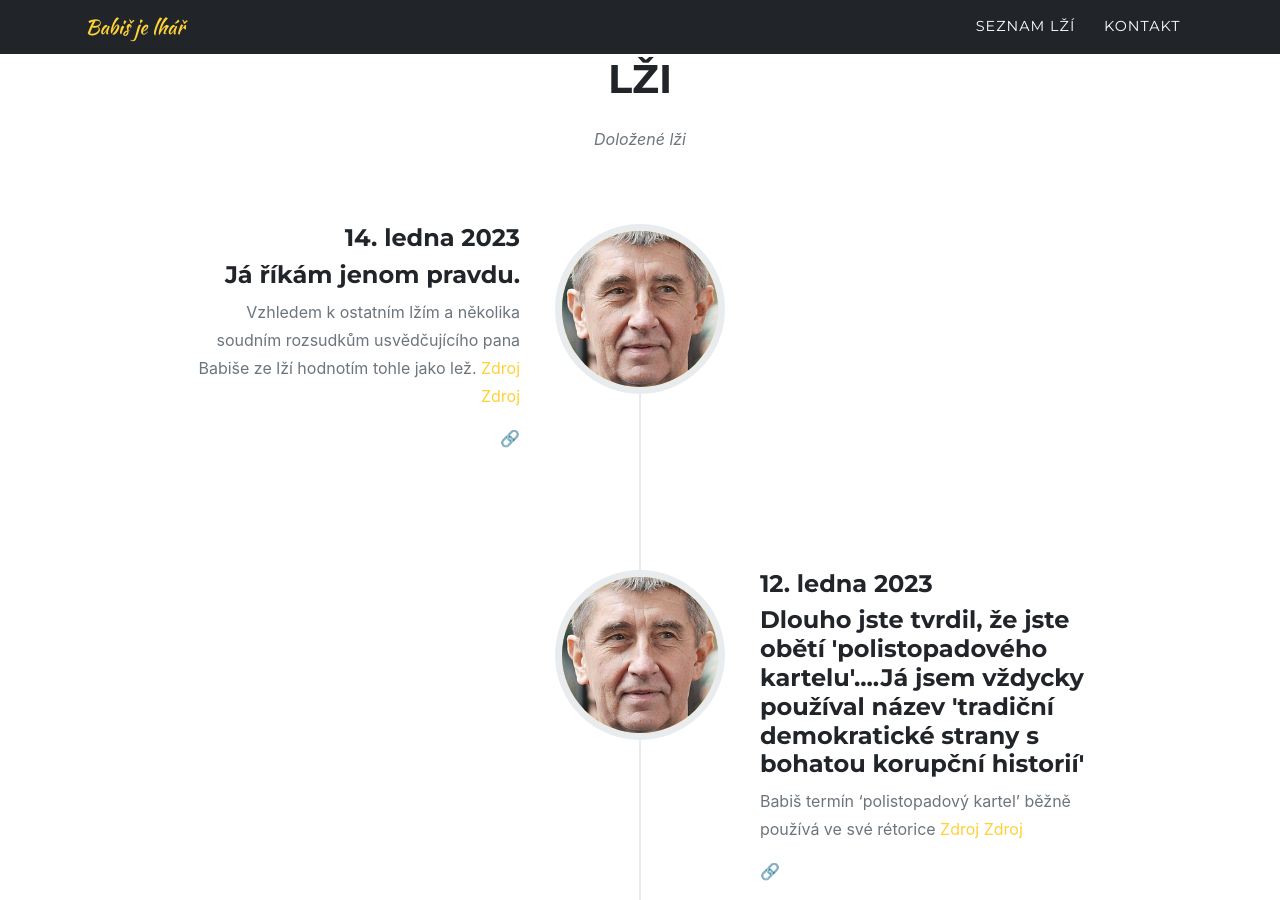
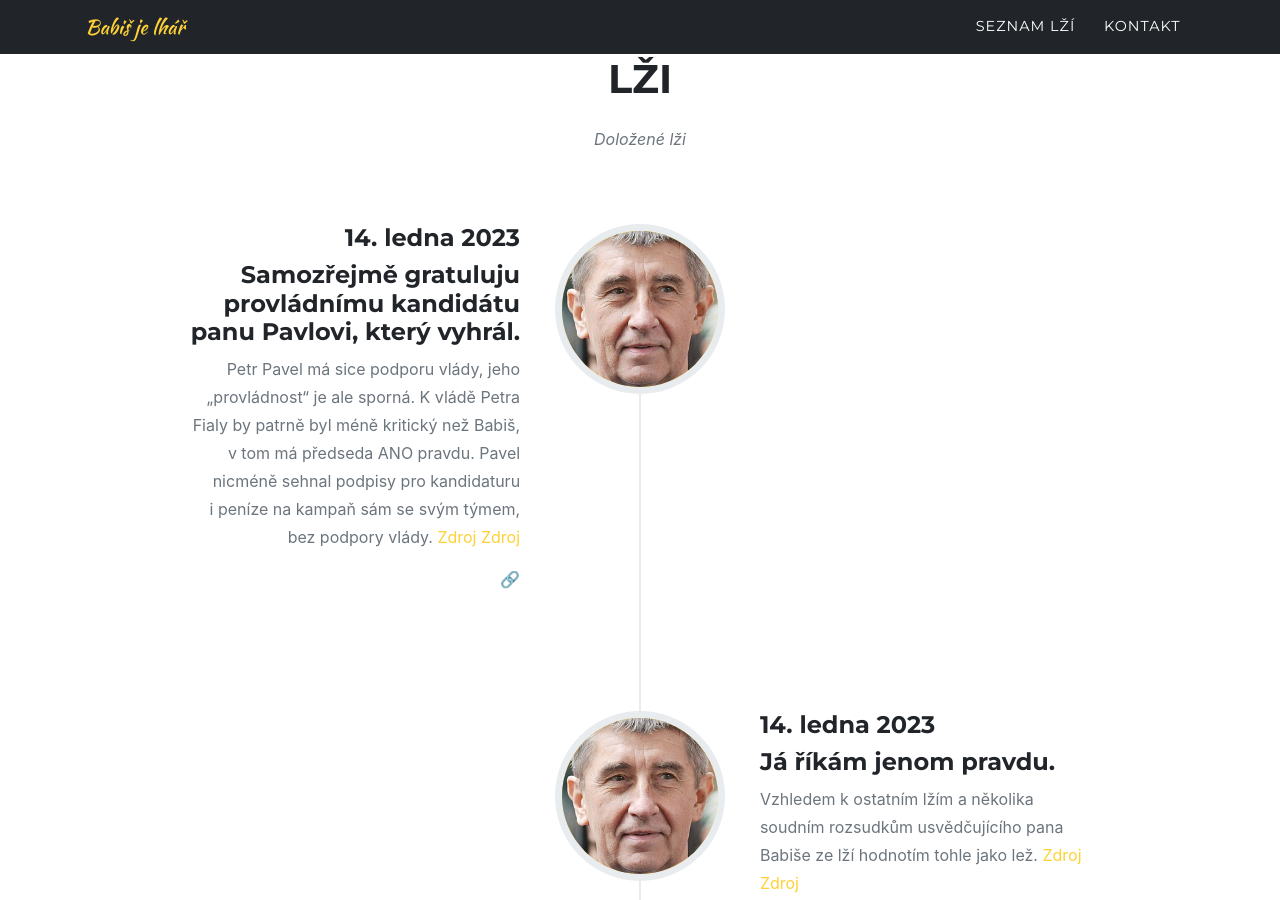
Before and after one commit to xsuchy/babisjelhar, a Jekyll site: the page built from index.md, in a window 1280 px wide and 900 px high, scrolled down 1179 px. Built offline with Jekyll 4.4.1, drawn with Linux system fonts in a browser that asks for light colours; some web fonts are replaced.

Commit message:
provladni kandidat Pavel

```diff
--- a/_data/sitetext.yml
+++ b/_data/sitetext.yml
@@ -33,6 +33,10 @@ timeline:
     section: timeline
     start_align: "left"
     events:
+      - title: "Samozřejmě gratuluju provládnímu kandidátu panu Pavlovi, který vyhrál."
+        year: "14. ledna 2023"
+        desc: "Petr Pavel má sice podporu vlády, jeho „provládnost“ je ale sporná. K vládě Petra Fialy by patrně byl méně kritický než Babiš, v tom má předseda ANO pravdu. Pavel nicméně sehnal podpisy pro kandidaturu i peníze na kampaň sám se svým týmem, bez podpory vlády. [Zdroj](https://youtu.be/cpMHAh6fQMo) [Zdroj](https://denikn.cz/1054556/ja-rikam-jen-pravdu-babis-promenil-tiskovou-konferenci-v-ohnostroj-vymyslu-overili-jsme-je/?ref=inc&cst=1e88a10dcdcfeee34a281a34c93fa5deafabae34)"
+        image: assets/img/timeline/1.jpg
       - title: "Já říkám jenom pravdu."
         year: "14. ledna 2023"
         desc: "Vzhledem k ostatním lžím a několika soudním rozsudkům usvědčujícího pana Babiše ze lží hodnotím tohle jako lež. [Zdroj](https://youtu.be/cpMHAh6fQMo) [Zdroj](https://denikn.cz/1054556/ja-rikam-jen-pravdu-babis-promenil-tiskovou-konferenci-v-ohnostroj-vymyslu-overili-jsme-je/?ref=inc&cst=1e88a10dcdcfeee34a281a34c93fa5deafabae34)"
```
